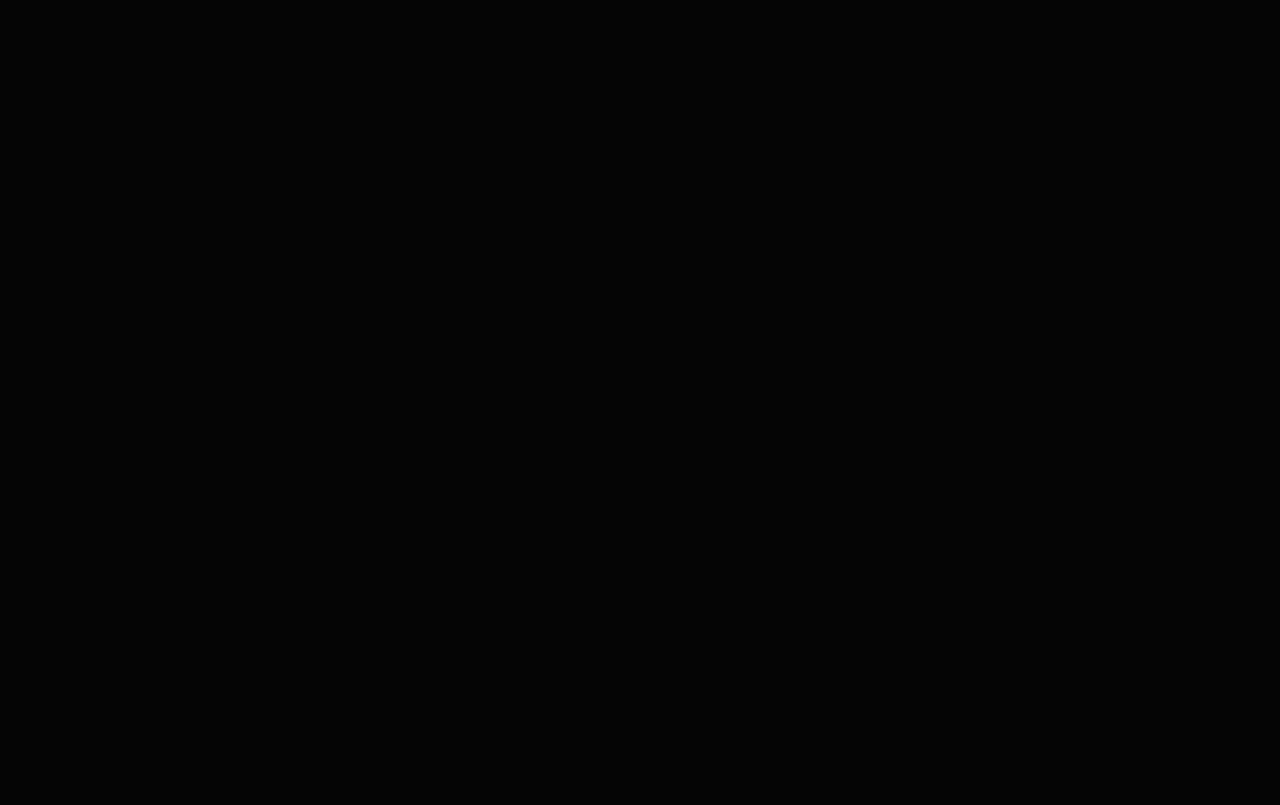
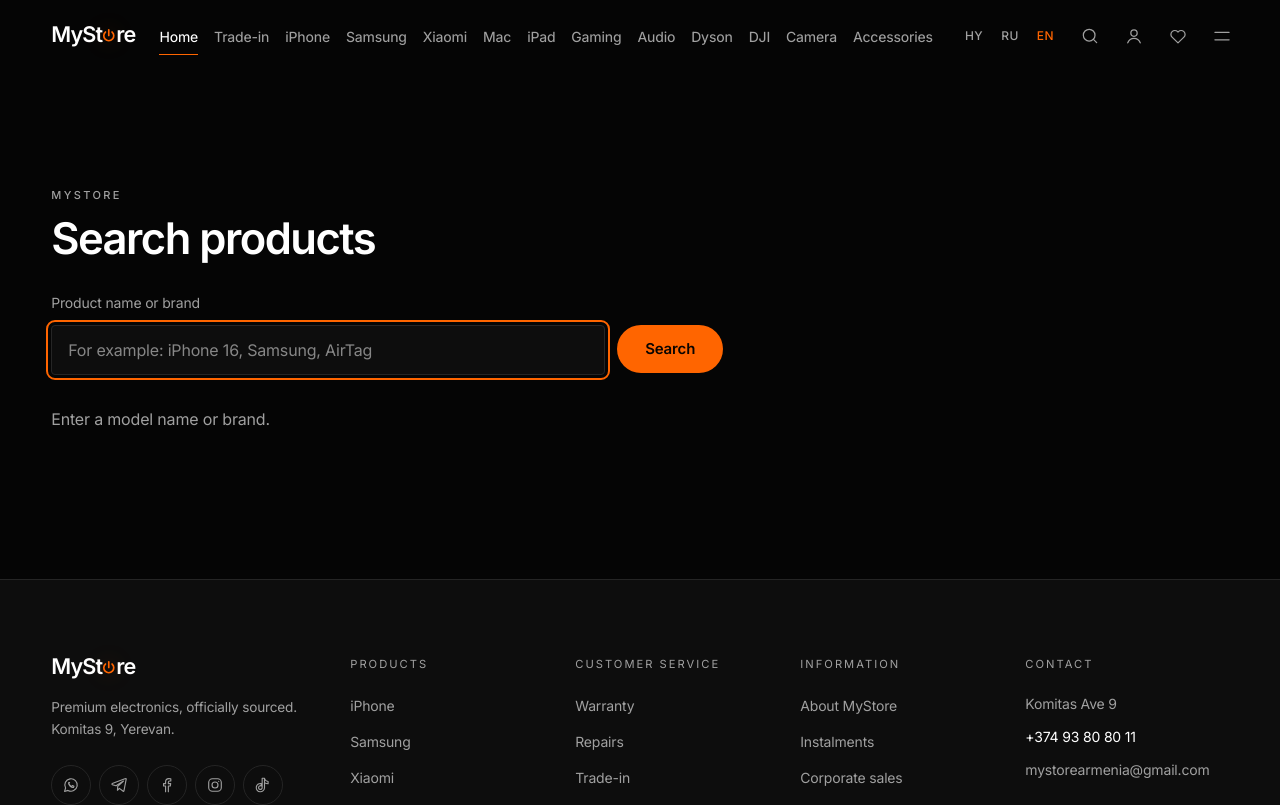
Before and after one commit to mystorearmenia-collab/mystore, a Next.js app: page /en/search in a window 1280 px wide. Before the commit this address had no page. Shown: the top 805 px of the page. Built offline with nearby package versions, Linux system fonts and the light colour scheme.

Commit message:
Implement catalog search and connect header search control

```diff
--- /dev/null
+++ b/app/[locale]/search/page.tsx
@@ -0,0 +1,40 @@
+import { Suspense } from "react";
+import type { Metadata } from "next";
+import { getTranslations, setRequestLocale } from "next-intl/server";
+import { notFound } from "next/navigation";
+import Header from "@/components/Header";
+import Footer from "@/components/Footer";
+import CatalogSearch from "@/components/CatalogSearch";
+import { ProductModalProvider } from "@/components/ProductModal";
+import { routing, type Locale } from "@/i18n/routing";
+
+type PageProps = { params: Promise<{ locale: string }> };
+export function generateStaticParams() {
+  return routing.locales.map((locale) => ({ locale }));
+}
+export async function generateMetadata({ params }: PageProps): Promise<Metadata> {
+  const { locale } = await params;
+  const t = await getTranslations({ locale, namespace: "catalogSearch" });
+  return { title: `${t("title")} — MyStore` };
+}
+export default async function SearchPage({ params }: PageProps) {
+  const { locale } = await params;
+  if (!routing.locales.includes(locale as Locale)) notFound();
+  setRequestLocale(locale);
+  const t = await getTranslations("catalogSearch");
+  return (
+    <ProductModalProvider>
+      <Header />
+      <main className="pt-[72px]">
+        <div className="shell section">
+          <p className="eyebrow mb-3">MyStore</p>
+          <h1 className="h2">{t("title")}</h1>
+          <Suspense fallback={<p className="mt-8 text-muted">{t("hint")}</p>}>
+            <CatalogSearch />
+          </Suspense>
+        </div>
+      </main>
+      <Footer />
+    </ProductModalProvider>
+  );
+}
--- /dev/null
+++ b/components/CatalogSearch.tsx
@@ -0,0 +1,43 @@
+"use client";
+
+import { useEffect, useState } from "react";
+import { useSearchParams } from "next/navigation";
+import { useTranslations } from "next-intl";
+import { useRouter } from "@/i18n/navigation";
+import { products } from "@/lib/catalog";
+import { searchProducts } from "@/lib/search";
+import ProductCard from "./ProductCard";
+
+export default function CatalogSearch() {
+  const t = useTranslations("catalogSearch");
+  const params = useSearchParams();
+  const router = useRouter();
+  const initialQuery = params.get("q") ?? "";
+  const [query, setQuery] = useState(initialQuery);
+  useEffect(() => setQuery(initialQuery), [initialQuery]);
+  const matches = searchProducts(products, query);
+  const hasQuery = /[\p{L}\p{N}]/u.test(query);
+
+  return (
+    <>
+      <form role="search" className="mt-8 max-w-2xl" onSubmit={(event) => {
+        event.preventDefault();
+        router.replace(`/search?q=${encodeURIComponent(query.trim())}`, { scroll: false });
+      }}>
+        <label htmlFor="catalog-search" className="mb-3 block text-sm text-muted">{t("label")}</label>
+        <div className="flex gap-3">
+          <input id="catalog-search" type="search" autoFocus autoComplete="off" value={query}
+            onChange={(event) => setQuery(event.target.value)} placeholder={t("placeholder")}
+            className="min-w-0 flex-1 rounded-xl border border-line bg-surface px-4 py-3 text-ink outline-none focus:border-orange" />
+          <button type="submit" className="btn btn-primary">{t("submit")}</button>
+        </div>
+      </form>
+      <p className="my-8 text-muted" role="status" aria-live="polite">
+        {!hasQuery ? t("hint") : matches.length ? t("count", { count: matches.length }) : t("empty")}
+      </p>
+      <div className="grid grid-cols-1 gap-[clamp(0.75rem,1.4vw,1.25rem)] sm:grid-cols-2 lg:grid-cols-4">
+        {matches.map((product) => <ProductCard key={product.id} product={product} />)}
+      </div>
+    </>
+  );
+}
--- a/components/Header.tsx
+++ b/components/Header.tsx
@@ -63,9 +63,9 @@
 
           <div className="flex items-center gap-1">
             <LocaleSwitch className="mr-1 hidden sm:flex" />
-            <button className="icon-button" aria-label={t("header.search")}>
+            <Link href="/search" className="icon-button" aria-label={t("header.search")}>
               <SearchIcon className="h-5 w-5" />
-            </button>
+            </Link>
             <button className="icon-button hidden sm:inline-grid" aria-label={t("header.account")}>
               <UserIcon className="h-5 w-5" />
             </button>
--- /dev/null
+++ b/lib/search.ts
@@ -0,0 +1,22 @@
+import type { Product } from "./catalog";
+
+function normalize(value: string) {
+  return value.toLowerCase().normalize("NFKD").replace(/\p{M}/gu, "")
+    .replace(/самсунг/g, "samsung").replace(/сяоми|ксиаоми|ксяоми/g, "xiaomi")
+    .replace(/айфон/g, "iphone").replace(/айпад/g, "ipad")
+    .replace(/эйрподс|аирподс/g, "airpods")
+    .replace(/[^\p{L}\p{N}]+/gu, " ").trim();
+}
+
+export function searchProducts(products: Product[], query: string): Product[] {
+  const tokens = normalize(query).split(/\s+/).filter(Boolean);
+  if (!tokens.length) return [];
+  return products.filter((product) => {
+    const text = normalize([
+      product.brand, product.name, product.id,
+      ...Object.values(product.config),
+      ...(product.variants ?? []).flatMap((variant) => [variant.color, variant.storage, variant.ram, variant.sim]),
+    ].filter(Boolean).join(" "));
+    return tokens.every((token) => text.includes(token));
+  });
+}
--- a/messages/en.json
+++ b/messages/en.json
@@ -184,5 +184,14 @@
     ],
     "voltage": "The warranty also does not cover damage caused by electrical voltage fluctuations.",
     "cardRequired": "A warranty card is required for a warranty claim."
+  },
+  "catalogSearch": {
+    "title": "Search products",
+    "label": "Product name or brand",
+    "placeholder": "For example: iPhone 16, Samsung, AirTag",
+    "submit": "Search",
+    "hint": "Enter a model name or brand.",
+    "empty": "No products found. Try another name.",
+    "count": "Products found: {count}"
   }
 }
--- a/messages/hy.json
+++ b/messages/hy.json
@@ -184,5 +184,14 @@
     ],
     "voltage": "Երաշխիքը չի տարածվում նաև էլեկտրական լարման տատանումներից առաջացած վնասվածքների վրա։",
     "cardRequired": "Երաշխիքային սպասարկման դիմելու համար պարտադիր է ներկայացնել երաշխիքային կտրոնը։"
+  },
+  "catalogSearch": {
+    "title": "Ապրանքների որոնում",
+    "label": "Ապրանքի անուն կամ ապրանքանիշ",
+    "placeholder": "Օրինակ՝ iPhone 16, Samsung, AirTag",
+    "submit": "Որոնել",
+    "hint": "Մուտքագրեք մոդելի անունը կամ ապրանքանիշը։",
+    "empty": "Ապրանքներ չեն գտնվել։ Փորձեք այլ անուն։",
+    "count": "Գտնված ապրանքներ՝ {count}"
   }
 }
--- a/messages/ru.json
+++ b/messages/ru.json
@@ -184,5 +184,14 @@
     ],
     "voltage": "Гарантия также не распространяется на повреждения из-за перепадов электрического напряжения.",
     "cardRequired": "Для обращения по гарантии обязательно предъявить гарантийный талон."
+  },
+  "catalogSearch": {
+    "title": "Поиск товаров",
+    "label": "Название товара или бренд",
+    "placeholder": "Например: iPhone 16, Samsung, AirTag",
+    "submit": "Найти",
+    "hint": "Введите название модели или бренда.",
+    "empty": "Ничего не найдено. Попробуйте другое название.",
+    "count": "Найдено товаров: {count}"
   }
 }
```
